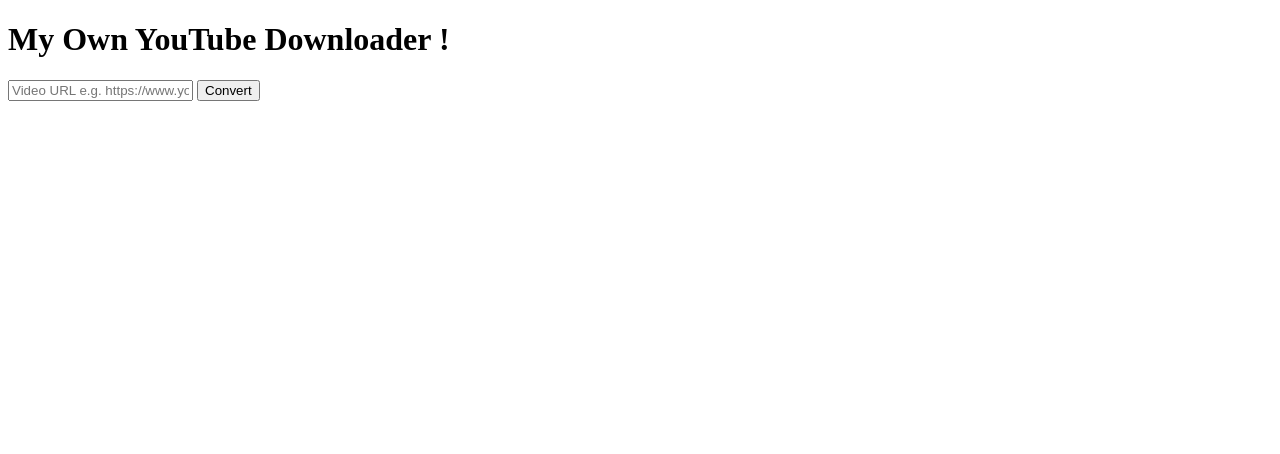
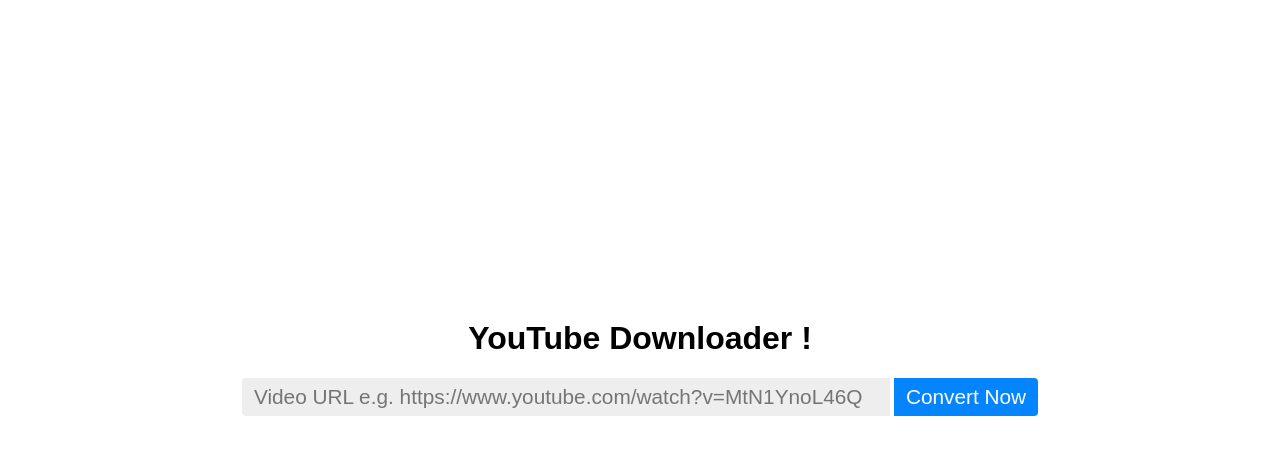
Before and after one commit to Olanetsoft/Downloader, a plain HTML site: page index.html in a window 1280 px wide. Drawn offline with Linux system fonts and the light colour scheme.

Commit message:
CSS CREATED

```diff
--- a/index.html
+++ b/index.html
@@ -4,11 +4,12 @@
     <meta charset="UTF-8">
     <meta name="viewport" content="width=device-width, initial-scale=1.0">
     <meta http-equiv="X-UA-Compatible" content="ie=edge">
+    <link rel="stylesheet" href="style.css">
     <title>YouTube Downloader</title>
 </head>
 <body>
-    <h1 class="heading">My Own YouTube Downloader !</h1>
+    <h1 class="heading">YouTube Downloader !</h1>
     <input class="URL-input" placeholder="Video URL e.g. https://www.youtube.com/watch?v=MtN1YnoL46Q">
-    <button class="convert-button">Convert</button>
+    <button class="convert-button">Convert Now</button>
 </body>
 </html>
--- /dev/null
+++ b/style.css
@@ -0,0 +1,28 @@
+* {
+    text-align: center;
+}
+.heading {
+    font-family: Arial;
+    margin-top:40vh;
+}
+.URL-input, .convert-button {
+    font-size:1.3em;
+    padding:5px 10px;
+}
+.URL-input {
+    border-radius:4px 0px 0px 4px;
+    width:30em;
+    text-align: left;
+    border:2px solid #EEEEEE;
+    background: #EEEEEE;
+    outline:none;
+}
+.URL-input:focus {
+    border:2px solid #0485ff;
+}
+.convert-button {
+    border-radius:0px 4px 4px 0px;
+    border:2px solid #0485ff;
+    background: #0485ff;
+    color:white;
+}
```
